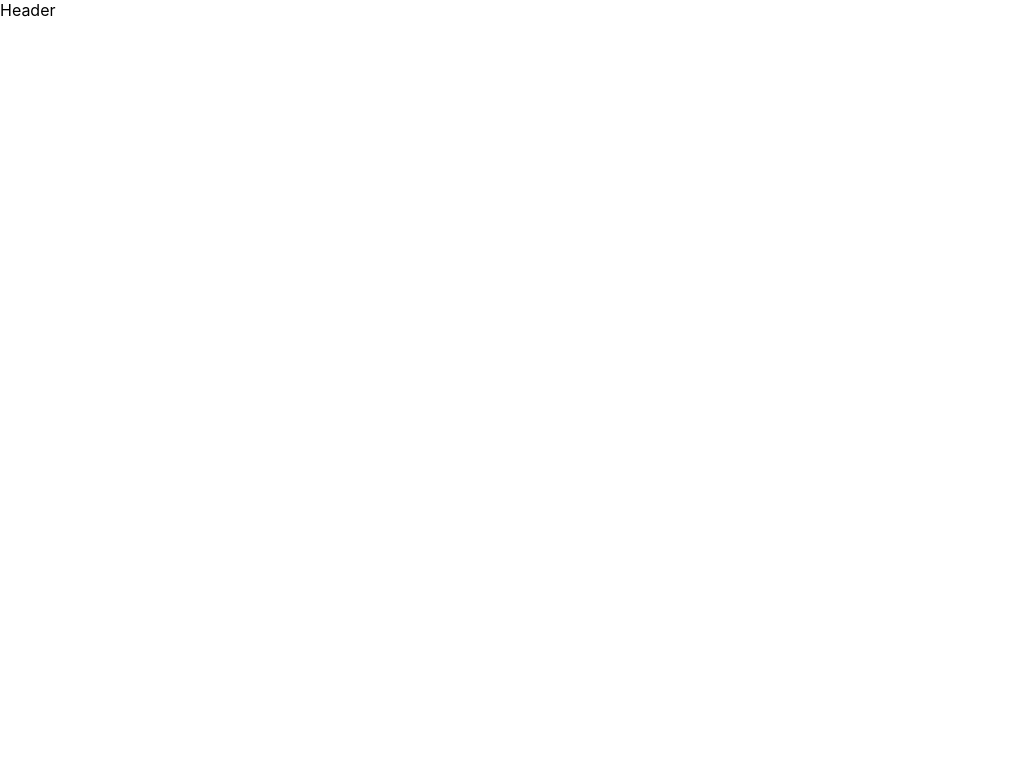
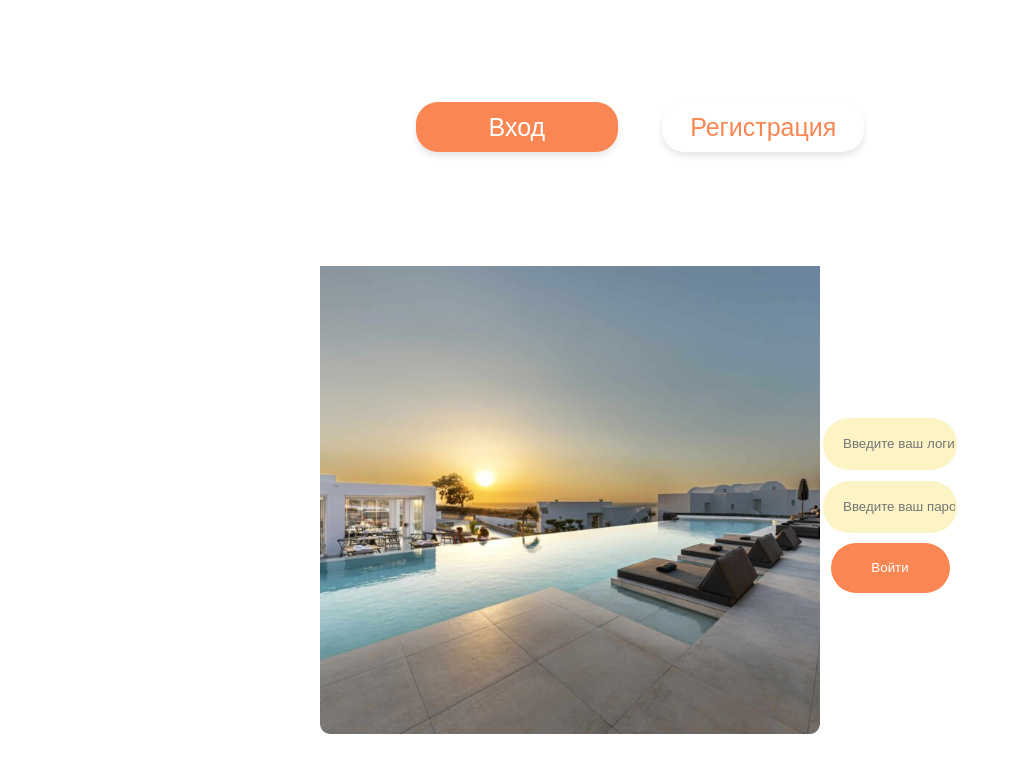
Before and after one commit to m1ndos/hotel, a React (Create React App) app in the folder front/: page / in a window 1280 px wide. Shown: the top 772 px of the page, without its empty margins (0-1019 px from the left). Built offline with nearby package versions, Linux system fonts and the light colour scheme.

Commit message:
Регистрация и вход

```diff
--- a/front/src/App.js
+++ b/front/src/App.js
@@ -1,10 +1,11 @@
 import React from 'react'
 import Header from './components/Header/Header';
+import Auth from './components/Auth/Auth';
 
 function App() {
   return (
     <>
-      <Header/>
+      <Auth/>
     </>
   );
 }
--- /dev/null
+++ b/front/src/components/Auth/Auth.js
@@ -0,0 +1,130 @@
+import React, { useState } from 'react';
+import auth_icon from '../../images/auth_icon.svg';
+
+const Auth = () => {
+  // Состояние для выбора между входом и регистрацией
+  const [isLogin, setIsLogin] = useState(true);
+
+  // Обработчик переключения форм
+  const toggleForm = () => {
+    setIsLogin(!isLogin);
+  };
+
+  return (
+    <div style={styles.container}>
+      <div style={styles.btns_auth_reg}>
+        <button
+          style={isLogin ? styles.btnAuth : styles.btnReg}
+          onClick={() => setIsLogin(true)}
+        >
+          Вход
+        </button>
+        <button
+          style={!isLogin ? styles.btnAuth : styles.btnReg}
+          onClick={() => setIsLogin(false)}
+        >
+          Регистрация
+        </button>
+      </div>
+      <div style={styles.formContainer}>
+        <div style={styles.imgContainer}>
+          <img style={styles.img} src={auth_icon} alt="auth_icon" />
+        </div>
+        <form style={styles.form}>
+          {isLogin ? (
+            // Форма для входа
+            <>
+              <input style={styles.input} type="text" placeholder="Введите ваш логин" />
+              <input style={styles.input} type="password" placeholder="Введите ваш пароль" />
+              <button style={styles.submitButton}>Войти</button>
+            </>
+          ) : (
+            // Форма для регистрации
+            <>
+              <input style={styles.input} type="text" placeholder="Введите ваше имя" />
+              <input style={styles.input} type="email" placeholder="Введите ваш email" />
+              <input style={styles.input} type="password" placeholder="Введите ваш пароль" />
+              <input style={styles.input} type="password" placeholder="Подтвердите ваш пароль" />
+              <button style={styles.submitButton}>Зарегистрироваться</button>
+            </>
+          )}
+        </form>
+      </div>
+    </div>
+  );
+};
+
+const styles = {
+  container: {
+    display: 'flex',
+    flexDirection: 'column',
+    alignItems: 'center',
+  },
+  btns_auth_reg: {
+    display: 'flex',
+    justifyContent: 'space-between',
+    width: '35%',
+    marginTop: '8%',
+    marginBottom: '5%',
+    height: '100px',
+  },
+  btnAuth: {
+    width: '45%',
+    height: '50%',
+    borderRadius: '22px',
+    border: 'none',
+    fontSize: '25px',
+    backgroundColor: '#FA8653',
+    color: '#FFFFFF',
+    boxShadow: '0px 4px 6px rgba(0, 0, 0, 0.1)',
+    cursor: 'pointer',
+  },
+  btnReg: {
+    width: '45%',
+    height: '50%',
+    borderRadius: '22px',
+    border: 'none',
+    fontSize: '25px',
+    boxShadow: '0px 4px 6px rgba(0, 0, 0, 0.1)',
+    backgroundColor: '#FFFFFF',
+    color: '#FA8653',
+    cursor: 'pointer',
+  },
+  formContainer: {
+    width: '50%',
+    display: 'flex',
+    alignItems: 'center',
+    justifyContent: 'space-between',
+  },
+  img: {
+    width: '500px',
+  },
+  form: {
+    width: '35%',
+    display: 'flex',
+    flexDirection: 'column',
+    alignItems: 'center',
+  },
+  input: {
+    margin: '4%',
+    paddingLeft: '20px',
+    height: '50px',
+    borderRadius: '27px',
+    backgroundColor: '#FCF4C4',
+    border: 'none',
+    outline: 'none',
+    width: '80%',
+  },
+  submitButton: {
+    height: '50px',
+    width: '85%',
+    borderRadius: '27px',
+    border: 'none',
+    backgroundColor: '#FA8653',
+    color: '#FFFFFF',
+    marginTop: '3%',
+    cursor: 'pointer',
+  },
+};
+
+export default Auth;
```
Also changed, not shown: front/src/images/auth_icon.svg (added).
